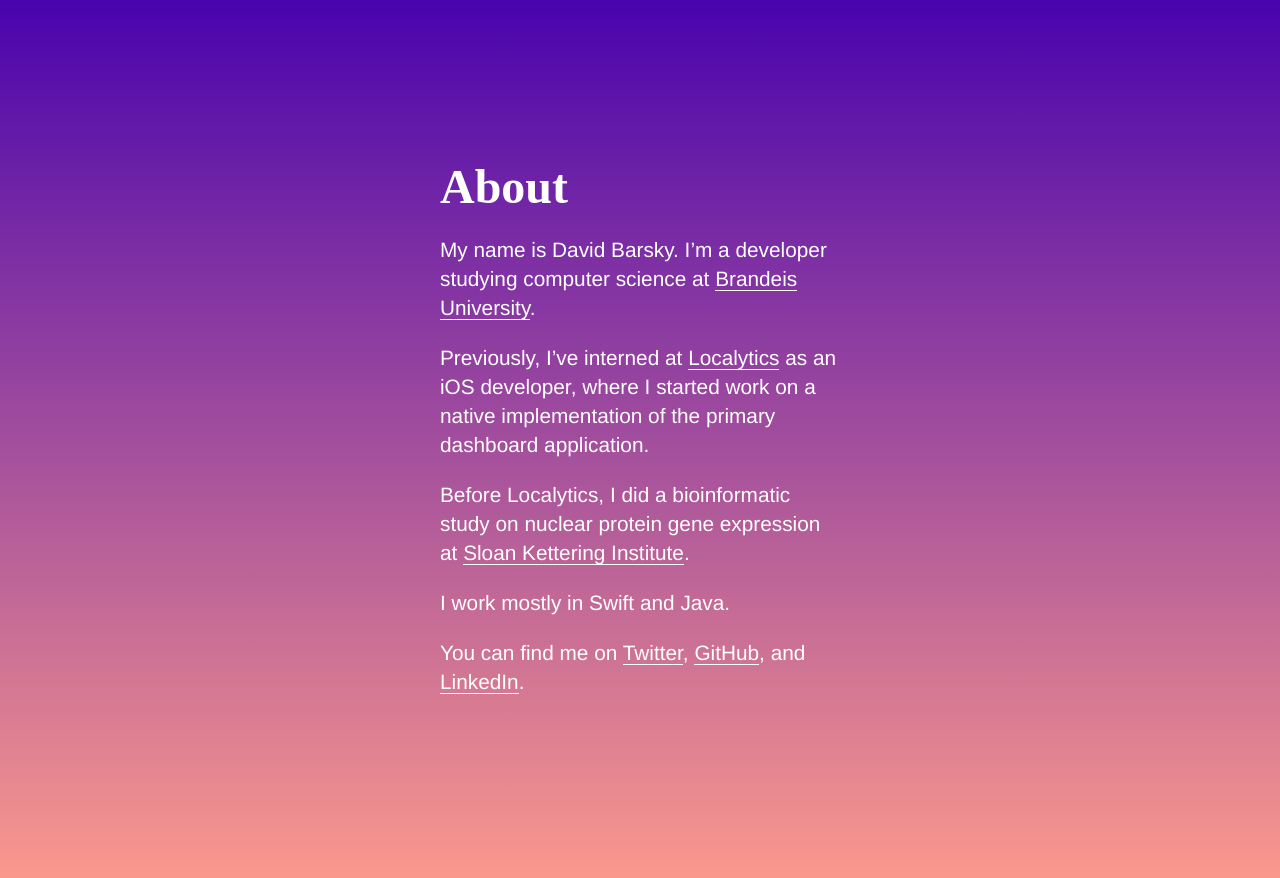
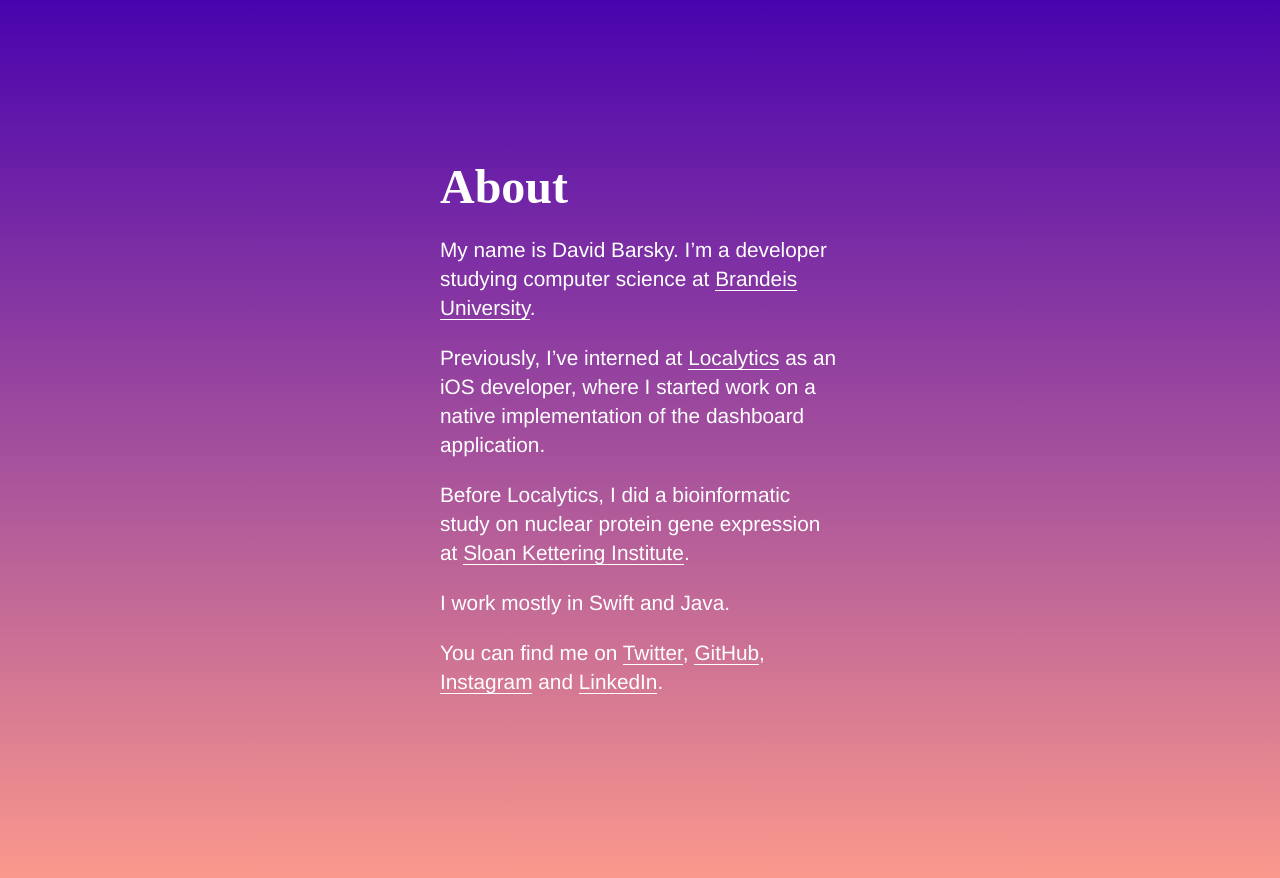
Before and after one commit to davidbarsky/davidbarsky.github.io, a Jekyll site: the page built from index.html, in a window 1280 px wide. Shown: the top 878 px of the page. Built offline with Jekyll 4.4.1, drawn with Linux system fonts in a browser that asks for light colours; comment, search, counter and statistics services are not loaded.

Commit message:
added instagram to links

```diff
--- a/_includes/head.html
+++ b/_includes/head.html
@@ -11,7 +11,4 @@
   <link rel="alternate" type="application/rss+xml" title="{{ site.title }}" href="{{ "/feed.xml" | prepend: site.baseurl | prepend: site.url }}" />
   <script src="//use.typekit.net/ckc5usd.js"></script>
   <script>try{Typekit.load({ async: true });}catch(e){}</script>
-  <!-- start Mixpanel --><script type="text/javascript">(function(e,b){if(!b.__SV){var a,f,i,g;window.mixpanel=b;b._i=[];b.init=function(a,e,d){function f(b,h){var a=h.split(".");2==a.length&&(b=b[a[0]],h=a[1]);b[h]=function(){b.push([h].concat(Array.prototype.slice.call(arguments,0)))}}var c=b;"undefined"!==typeof d?c=b[d]=[]:d="mixpanel";c.people=c.people||[];c.toString=function(b){var a="mixpanel";"mixpanel"!==d&&(a+="."+d);b||(a+=" (stub)");return a};c.people.toString=function(){return c.toString(1)+".people (stub)"};i="disable time_event track track_pageview track_links track_forms register register_once alias unregister identify name_tag set_config people.set people.set_once people.increment people.append people.union people.track_charge people.clear_charges people.delete_user".split(" ");
-for(g=0;g<i.length;g++)f(c,i[g]);b._i.push([a,e,d])};b.__SV=1.2;a=e.createElement("script");a.type="text/javascript";a.async=!0;a.src="undefined"!==typeof MIXPANEL_CUSTOM_LIB_URL?MIXPANEL_CUSTOM_LIB_URL:"file:"===e.location.protocol&&"//cdn.mxpnl.com/libs/mixpanel-2-latest.min.js".match(/^\/\//)?"https://cdn.mxpnl.com/libs/mixpanel-2-latest.min.js":"//cdn.mxpnl.com/libs/mixpanel-2-latest.min.js";f=e.getElementsByTagName("script")[0];f.parentNode.insertBefore(a,f)}})(document,window.mixpanel||[]);
-mixpanel.init("398b54384e6c740ac88f65adabf84a6e");</script><!-- end Mixpanel -->
 </head>
--- a/index.html
+++ b/index.html
@@ -7,14 +7,11 @@
 
   <p>My name is David Barsky. I’m a developer studying computer science at <a href="https://brandeis.edu">Brandeis University</a>.</p>
 
-  <p>Previously, I’ve interned at <a href="https://localytics.com">Localytics</a> as an iOS developer, where I started work on a native implementation of the primary dashboard application.</p>
+  <p>Previously, I’ve interned at <a href="https://localytics.com">Localytics</a> as an iOS developer, where I started work on a native implementation of the dashboard application.</p>
 
   <p>Before Localytics, I did a bioinformatic study on nuclear protein gene expression at <a href="http://mskcc.org">Sloan Kettering Institute</a>.</p>
 
   <p>I work mostly in Swift and Java.</p>
 
-  <p>You can find me on <a href="https://twitter.com/thramp">Twitter</a>, <a href="https://github.com/davidbarsky">GitHub</a>, and <a href="https://www.linkedin.com/pub/david-barsky/7b/171/2a3">LinkedIn</a>.</p>
+  <p>You can find me on <a href="https://twitter.com/thramp">Twitter</a>, <a href="https://github.com/davidbarsky">GitHub</a>, <a href="https://instagram.com/thramp">Instagram</a> and <a href="https://www.linkedin.com/pub/david-barsky/7b/171/2a3">LinkedIn</a>.</p>
 </article>
-<script type="text/javascript">
-  mixpanel.track('Home Page Visit')
-</script>
```
